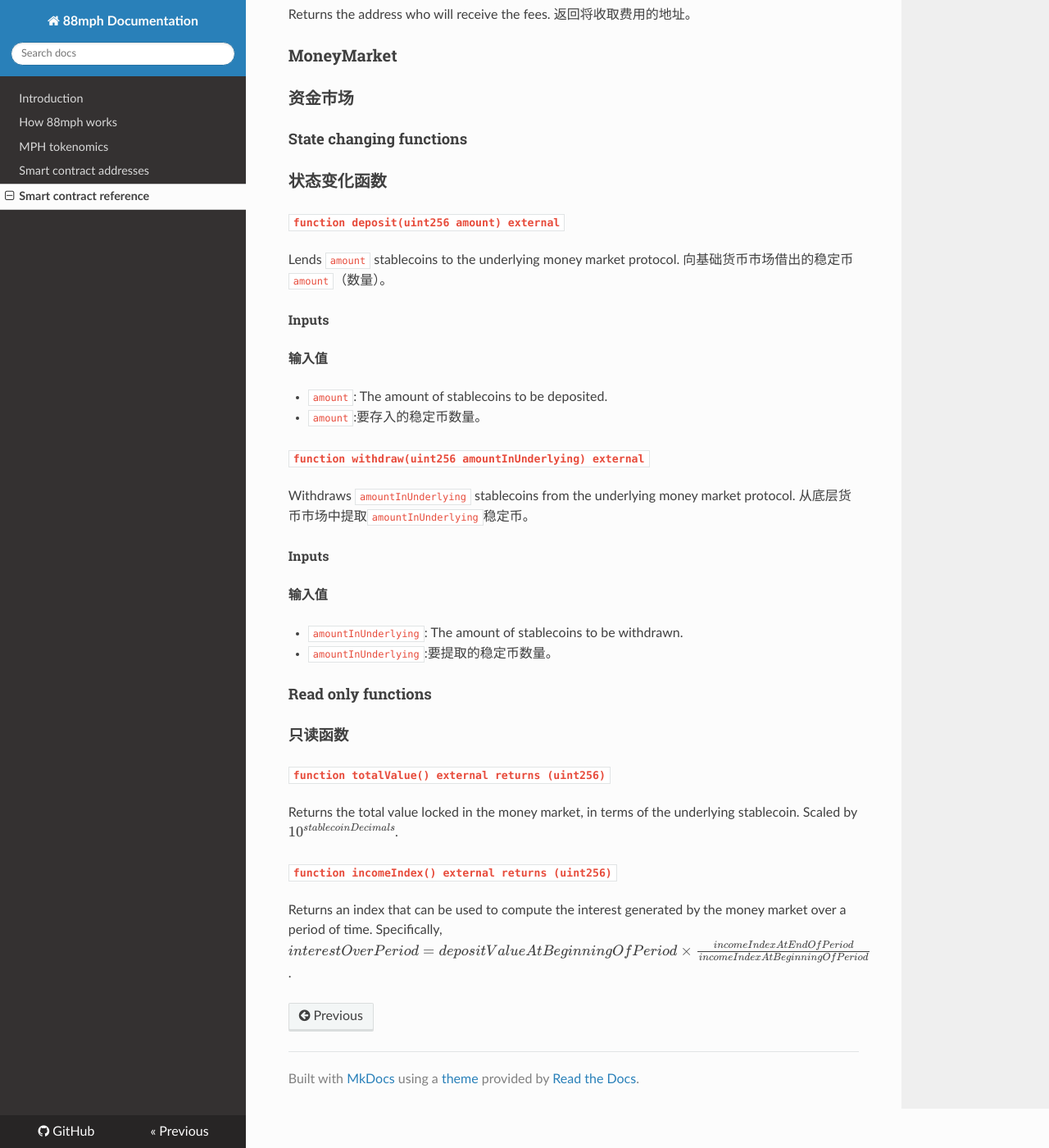
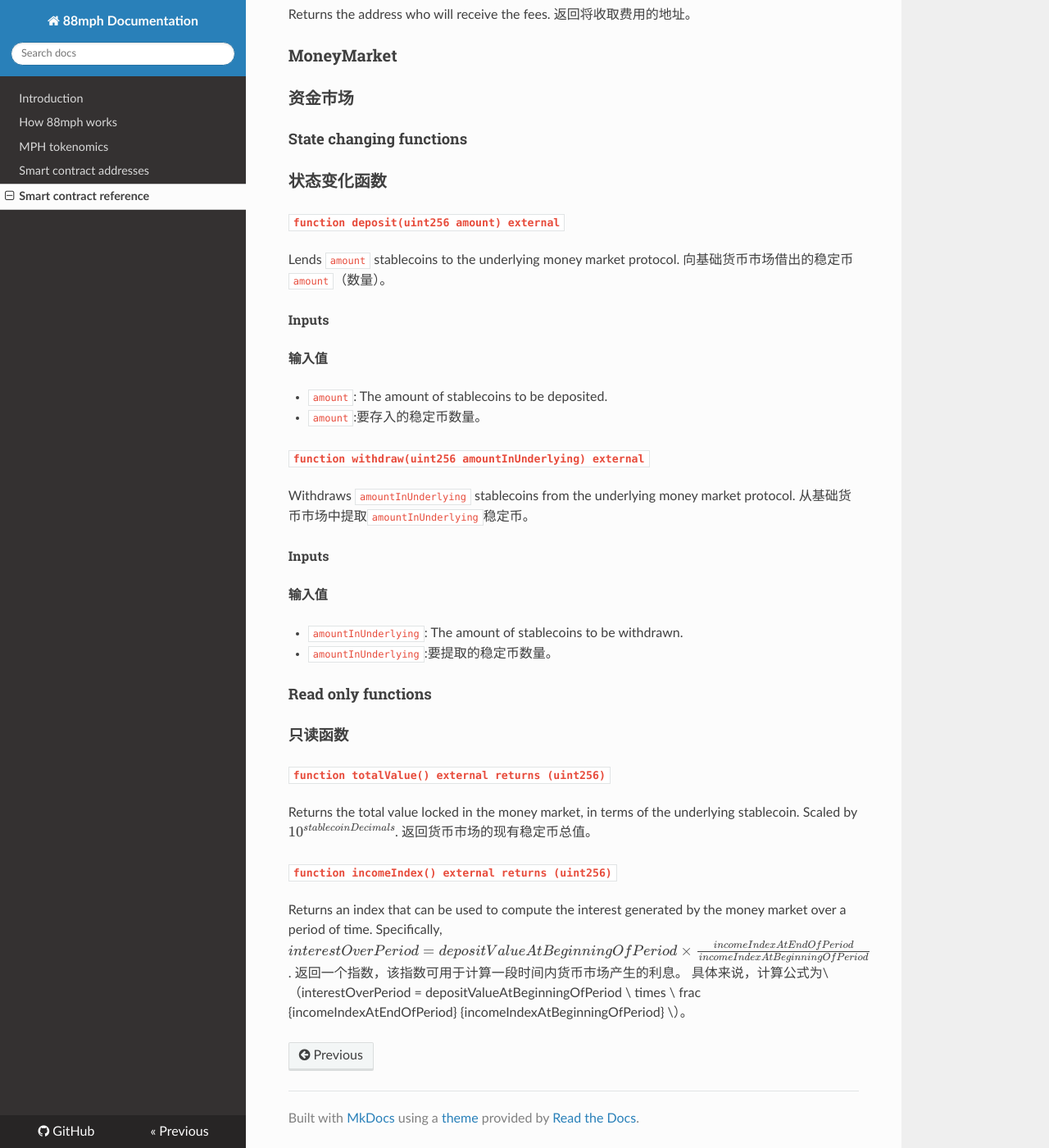
Before and after one commit to 88mphapp/docs, an MkDocs documentation site: the page built from docs/smartcontract.md, in a window 1280 px wide and 1400 px high, scrolled down 9967 px. Shown: the whole window at 82% size. Built offline with MkDocs 1.6.1, drawn with Linux system fonts in a browser that asks for light colours; nearby versions of some CDN libraries; formulas are drawn with MathJax 3.

Commit message:
Update smartcontract.md

```diff
--- a/docs/smartcontract.md
+++ b/docs/smartcontract.md
@@ -365,7 +365,7 @@ Lends `amount` stablecoins to the underlying money market protocol.
 ##### `function withdraw(uint256 amountInUnderlying) external`
 
 Withdraws `amountInUnderlying` stablecoins from the underlying money market protocol.
-从底层货币市场中提取`amountInUnderlying`稳定币。
+从基础货币市场中提取`amountInUnderlying`稳定币。
 
 ###### Inputs
 ###### 输入值
@@ -379,7 +379,9 @@ Withdraws `amountInUnderlying` stablecoins from the underlying money market prot
 ##### `function totalValue() external returns (uint256)`
 
 Returns the total value locked in the money market, in terms of the underlying stablecoin. Scaled by \(10^{stablecoinDecimals}\).
+返回货币市场的现有稳定币总值。
 
 ##### `function incomeIndex() external returns (uint256)`
 
 Returns an index that can be used to compute the interest generated by the money market over a period of time. Specifically, \(interestOverPeriod = depositValueAtBeginningOfPeriod \times \frac{incomeIndexAtEndOfPeriod}{incomeIndexAtBeginningOfPeriod}\).
+返回一个指数，该指数可用于计算一段时间内货币市场产生的利息。 具体来说，计算公式为\（interestOverPeriod = depositValueAtBeginningOfPeriod \ times \ frac {incomeIndexAtEndOfPeriod} {incomeIndexAtBeginningOfPeriod} \）。
```
